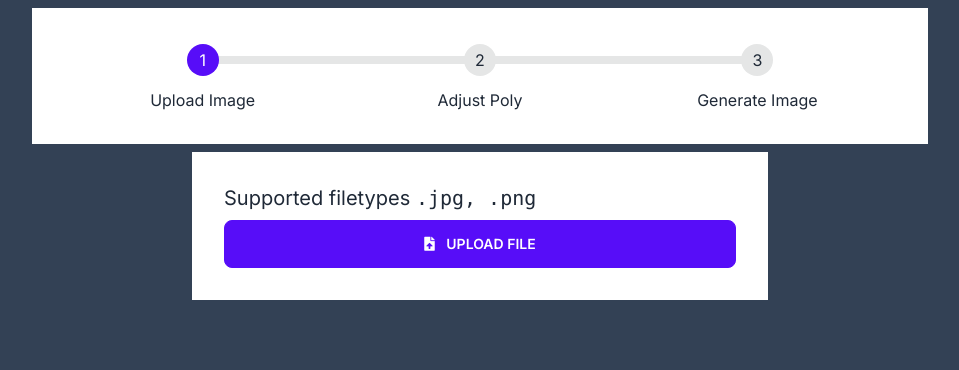
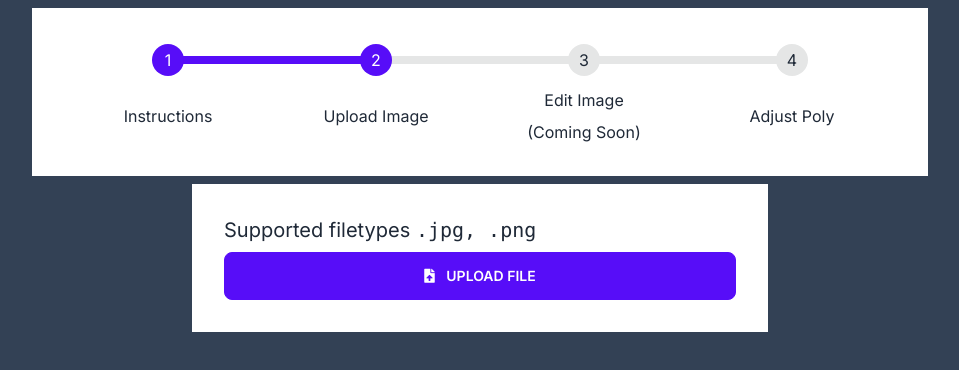
Before and after one commit to nithvijay/low-poly-maker, a Vue app: page /create/upload in a window 1280 px wide. Shown: the top 370 px of the page, without its empty margins (160-1119 px from the left). Built offline with nearby package versions, Linux system fonts and the light colour scheme.

Commit message:
added adjust poly page

```diff
--- a/src/components/AdjustPoly.vue
+++ b/src/components/AdjustPoly.vue
@@ -1,3 +1,87 @@
+<script setup>
+import { store } from "../store.js";
+import { ref, onMounted } from "vue";
+import { getLowPoly, downloadCanvas } from "../utils.js";
+
+const canvas = ref(null);
+const ctx = ref(null);
+
+onMounted(() => {
+  // everytime this page is loaded the image needs to be loaded from the source
+  if (store.image.src) {
+    const image = new Image();
+
+    image.onload = () => {
+      ctx.value = canvas.value.getContext("2d");
+      canvas.value.width = image.width;
+      canvas.value.height = image.height;
+      ctx.value.drawImage(image, 0, 0);
+    };
+    image.src = store.image.src;
+  }
+});
+
+function generateLowPoly() {
+  if (store.image.src) {
+    const image = new Image();
+
+    image.onload = () => {
+      ctx.value = canvas.value.getContext("2d");
+      canvas.value.width = image.width;
+      canvas.value.height = image.height;
+      ctx.value.drawImage(image, 0, 0);
+      getLowPoly(canvas, ctx, store.threshold, store.acceptedN);
+    };
+    image.src = store.image.src;
+  }
+}
+
+function downloadHelper() {
+  downloadCanvas(canvas, store.fileName);
+}
+</script>
+
 <template>
-  <div>Upload Image</div>
+  <div class="flex flex-col items-center w-full gap-2">
+    <div class="flex flex-col items-center w-full gap-2">
+      <div class="w-full max-w-xl card">
+        <div class="flex flex-col md:grid md:grid-cols-2 card-body bg-base-100">
+          <input
+            type="number"
+            :value="store.threshold"
+            @change="(event) => store.mutateThreshold(event.target.value)"
+            placeholder="Threshold"
+            class="text-right input input-bordered input-primary"
+          />
+          <input
+            type="number"
+            :value="store.acceptedN"
+            @change="(event) => store.mutateAcceptedN(event.target.value)"
+            placeholder="# Vertices"
+            class="text-right input input-bordered input-primary"
+          />
+          <div
+            class="btn"
+            :class="
+              !!store.threshold && !!store.acceptedN
+                ? 'btn-primary'
+                : 'btn-disabled'
+            "
+            @click="generateLowPoly"
+          >
+            Generate
+          </div>
+          <div class="btn btn-secondary" @click="downloadHelper">Download</div>
+        </div>
+      </div>
+    </div>
+
+    <div class="card bg-base-100">
+      <div class="card-body">
+        <div class="card bg-base-100">
+          <canvas class="w-full" ref="canvas" />
+        </div>
+      </div>
+    </div>
+  </div>
 </template>
--- a/src/components/UploadImage.vue
+++ b/src/components/UploadImage.vue
@@ -15,7 +15,6 @@ function handleFileUpload(event) {
     canvas.value.width = image.width;
     canvas.value.height = image.height;
     ctx.value.drawImage(image, 0, 0);
-    console.log(store.isImageUploaded);
   };
   const imageURL = URL.createObjectURL(file.value.files[0]);
   store.mutateFileName(file.value.files[0].name);
--- a/src/main.js
+++ b/src/main.js
@@ -14,6 +14,7 @@ const routes = [
   {
     path: "/",
     component: LandingView,
+    name: "landing",
   },
   {
     path: "/create",
--- a/src/store.js
+++ b/src/store.js
@@ -7,8 +7,6 @@ export const store = reactive({
   image: new Image(),
   imageHeight: null,
   imageWidth: null,
-  fileName: "",
-
   mutateImage(src) {
     const image = new Image();
     image.src = src;
@@ -27,7 +25,17 @@ export const store = reactive({
   mutateImageHeight(height) {
     this.imageHeight = height;
   },
+  fileName: "",
   mutateFileName(fileName) {
     this.fileName = fileName;
   },
+
+  threshold: null,
+  acceptedN: null,
+  mutateThreshold(threshold) {
+    this.threshold = threshold;
+  },
+  mutateAcceptedN(acceptedN) {
+    this.acceptedN = acceptedN;
+  },
 });
--- a/src/utils.js
+++ b/src/utils.js
@@ -92,7 +92,33 @@ export const getLowPoly = (canvas, ctx, threshold, acceptedN) => {
 export const downloadCanvas = (canvas, filename) => {
   const link = document.createElement("a");
   link.href = canvas.value.toDataURL();
-  link.download = `${filename}.png`;
+  link.download = `${filename.split(".")[0]}_low_poly.${
+    filename.split(".")[1]
+  }`;
   link.click();
   URL.revokeObjectURL(link.href);
 };
+
+function changeRed(canvas, ctx, value) {
+  // for future editing features
+  var pixels = ctx.value.getImageData(
+    0,
+    0,
+    canvas.value.width,
+    canvas.value.height
+  );
+
+  let args = [pixels, 0];
+  let newPixels = prewittHorizontal.apply(null, args);
+  let d = newPixels.data;
+
+  for (let i = 0; i < d.length; i += 4) {
+    d[i] = 255 - d[i];
+    // d[i + 1] = 0
+    // d[i + 2] = 0
+  }
+
+  ctx.value.putImageData(newPixels, 0, 0);
+
+  filterImage(canvas.value, prewittHorizontal, image.value);
+}
--- a/src/views/CreateView.vue
+++ b/src/views/CreateView.vue
@@ -1,70 +1,11 @@
 <!-- contains all the components -->
+<script setup>
+import { useRoute } from "vue-router";
 
-<script setup>
-import { onMounted, ref } from "vue";
-import { filterImage, prewittHorizontal } from "lena.js";
-import { getLowPoly, downloadCanvas } from "../utils.js";
-import { useRouter, useRoute } from "vue-router";
-
-const canvas = ref(null);
-const canvasOrig = ref(null);
-const ctx = ref(null);
-const ctxOrig = ref(null);
-const image = ref(null);
-
-const threshold = ref(100);
-const acceptedN = ref(10000);
-
-onMounted(() => {
-  // ctx.value = canvas.value.getContext("2d");
-  // ctxOrig.value = canvasOrig.value.getContext("2d");
-});
-
-function changeRed(value) {
-  var pixels = ctx.value.getImageData(
-    0,
-    0,
-    canvas.value.width,
-    canvas.value.height
-  );
-
-  let args = [pixels, 0];
-  let newPixels = prewittHorizontal.apply(null, args);
-  let d = newPixels.data;
-
-  for (let i = 0; i < d.length; i += 4) {
-    d[i] = 255 - d[i];
-    // d[i + 1] = 0
-    // d[i + 2] = 0
-  }
-
-  ctx.value.putImageData(newPixels, 0, 0);
-
-  filterImage(canvas.value, prewittHorizontal, image.value);
-}
-
-function func() {
-  ctx.value = canvas.value.getContext("2d");
-  image.value = new Image();
-  image.value.onload = () => {
-    canvas.value.width = image.value.width;
-    canvas.value.height = image.value.height;
-    ctx.value.drawImage(image.value, 0, 0);
-    getLowPoly(canvas, ctx, threshold.value, acceptedN.value);
-  };
-  image.value.src = URL.createObjectURL(file.value.files[0]);
-}
-
-const file = ref(null);
-function handleFileUpload(event) {
-  image.value.src = URL.createObjectURL(file.value.files[0]);
-}
 const route = useRoute();
-console.log(route.name);
 </script>
 
 <template>
-  <!-- Largest -->
   <div class="flex flex-col items-center gap-2 p-2">
     <!-- Steps navigation -->
     <div class="w-full max-w-4xl card">
@@ -79,22 +20,28 @@ console.log(route.name);
                 route.name == 'generate') &&
               'step-primary'
             "
+            exact
+            to="/"
+          >
+            Instructions
+          </router-link>
+          <router-link
+            class="step"
+            :class="
+              (route.name == 'upload' ||
+                // route.name == 'colors' ||
+                route.name == 'poly' ||
+                route.name == 'generate') &&
+              'step-primary'
+            "
             :to="{ name: 'upload' }"
           >
             Upload Image
           </router-link>
-          <!-- <router-link
-            class="step"
-            :class="
-              (route.name == 'colors' ||
-                route.name == 'poly' ||
-                route.name == 'generate') &&
-              'step-primary'
-            "
-            :to="{ name: 'colors' }"
-          >
-            Change Colors
-          </router-link> -->
+          <div class="step" :class="route.name == 'poly' && 'step-primary'">
+            <span>Edit Image</span>
+            (Coming Soon)
+          </div>
           <router-link
             class="step"
             :class="
@@ -105,13 +52,13 @@ console.log(route.name);
           >
             Adjust Poly
           </router-link>
-          <router-link
+          <!-- <router-link
             class="step"
             :class="route.name == 'generate' && 'step-primary'"
             :to="{ name: 'generate' }"
           >
             Generate Image
-          </router-link>
+          </router-link> -->
         </ul>
       </div>
     </div>
@@ -134,66 +81,3 @@ console.log(route.name);
   opacity: 0;
 }
 </style>
-<!-- <div class="grid items-center w-1/4 grid-cols-2 gap-2 b">
-      <div class="grid-span-1">
-        <label for="Threshold">Threshold for Vertex</label>
-      </div>
-      <div class="grid-span-1">
-        <input
-          class="text-right bg-gray-50 w-full border border-gray-300 text-gray-900 text-sm rounded-lg focus:outline-none focus:ring-purple-500 focus:border-purple-500 block p-2.5"
-          v-model="threshold"
-          type="number"
-          id="Threshold"
-        />
-      </div>
-
-      <div class="grid-span-1">
-        <label for="AcceptedN">Number of Polygons </label>
-      </div>
-      <div class="grid-span-1">
-        <input
-          class="text-right w-full bg-gray-50 border border-gray-300 text-gray-900 text-sm rounded-lg focus:outline-none focus:ring-purple-500 focus:border-purple-500 block p-2.5"
-          v-model="acceptedN"
-          type="number"
-          id="AcceptedN"
-        />
-      </div>
-      <div class="grid-span-1">
-        <button
-          class="w-full p-2 text-white border-2 rounded-lg border-violet-300 bg-violet-700 hover:bg-violet-400"
-          @click="func()"
-        >
-          Generate
-        </button>
-      </div>
-      <div class="grid-span-1">
-        <button
-          class="w-full p-2 text-white border-2 rounded-lg border-violet-300 bg-violet-700 hover:bg-violet-400"
-          @click="downloadCanvas(canvas)"
-        >
-          Button
-        </button>
-      </div>
-      <button class="btn btn-primary">Button</button>
-      <button class="btn btn-secondary">Button</button>
-      <button class="btn btn-accent">Button</button>
-      <label
-        class="flex gap-2 transition duration-150 ease-linear bg-white border border-gray-500 rounded shadow-md cursor-pointer hover:bg-green-800"
-      >
-        <span v-if="!file" class="py-2 pr-4">Upload File</span>
-        <span v-else class="py-2 pr-4 font-mono"> {{}}</span>
-        <input type="file" class="hidden" multiple @change="handleFileUpload" />
-      </label>
-      <input type="number" class="rounded" />
-    </div> -->
-
-<!-- <div class="flex flex-col"> -->
-<!-- <div class="flex border-2"> -->
-<!-- <canvas class="w-1/2" ref="canvas" /> -->
-<!-- <canvas class="w-1/2" ref="canvasOrig" /> -->
-<!-- <canvas class="overflow-x-hidden" ref="canvasFullSize" /> -->
-<!-- <canvas class="overflow-x-hidden" ref="canvasFullSizeOrig" /> -->
-<!-- </div> -->
-<!-- </div> -->
-<!-- </div> -->
-<!-- </template> -->
--- a/src/views/LandingView.vue
+++ b/src/views/LandingView.vue
@@ -1,5 +1,3 @@
-<script setup></script>
-
 <template>
   <div
     class="w-screen h-screen hero bg-gradient-to-br from-primary to-secondary"
@@ -19,7 +17,7 @@
             class="btn btn-primary btn-outline"
             :to="{ name: 'upload' }"
           >
-            Create
+            Start
           </router-link>
         </div>
       </div>
```
